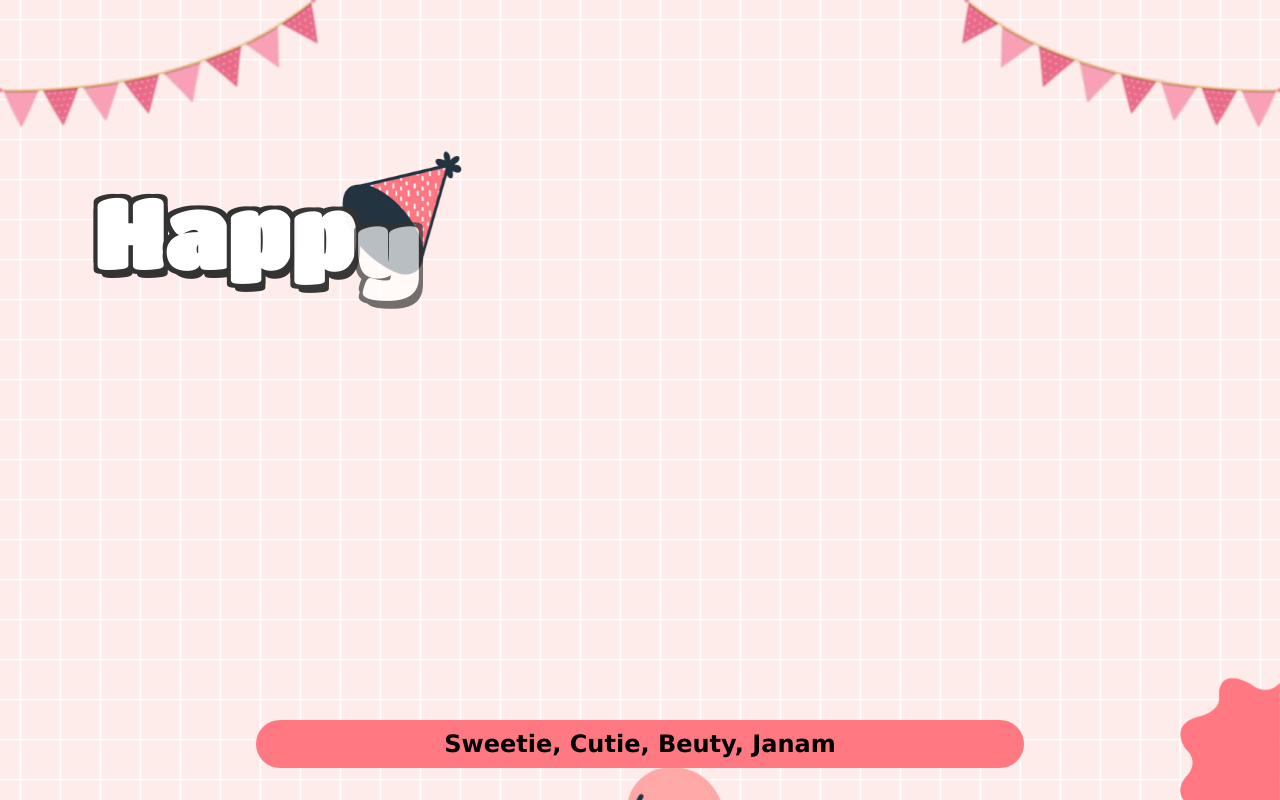
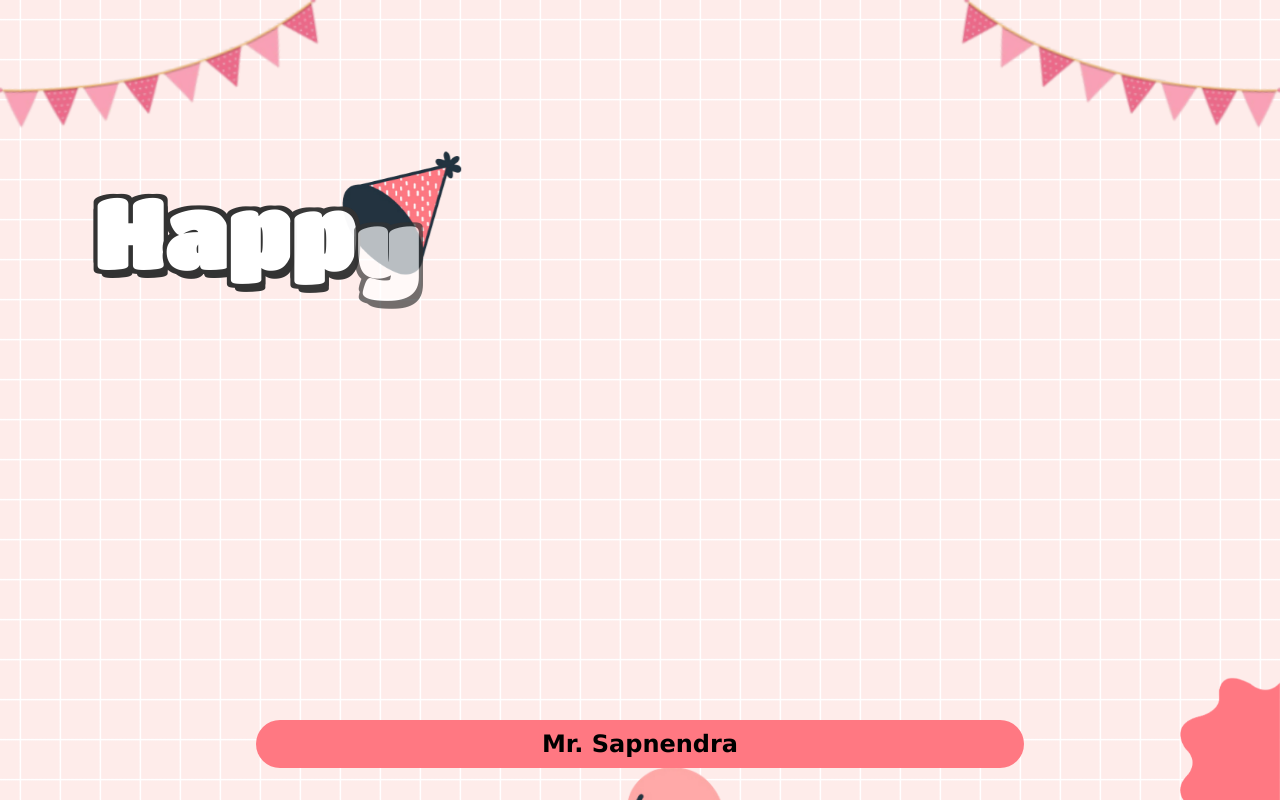
Before and after one commit to anjusap/birthday, a plain HTML site: page index.html in a window 1280 px wide. Drawn offline with nearby package versions, Linux system fonts and the light colour scheme; a web font is replaced by a local one.

Commit message:
add changes

```diff
--- a/index.html
+++ b/index.html
@@ -161,7 +161,7 @@
         </div>
       </div>
       <div class="Designer">
-        <h2>Sweetie, Cutie, Beuty, Janam</h2>
+        <h2>Mr. Sapnendra</h2>
       </div>
     </div>
     <script src="script.js"></script>
```
